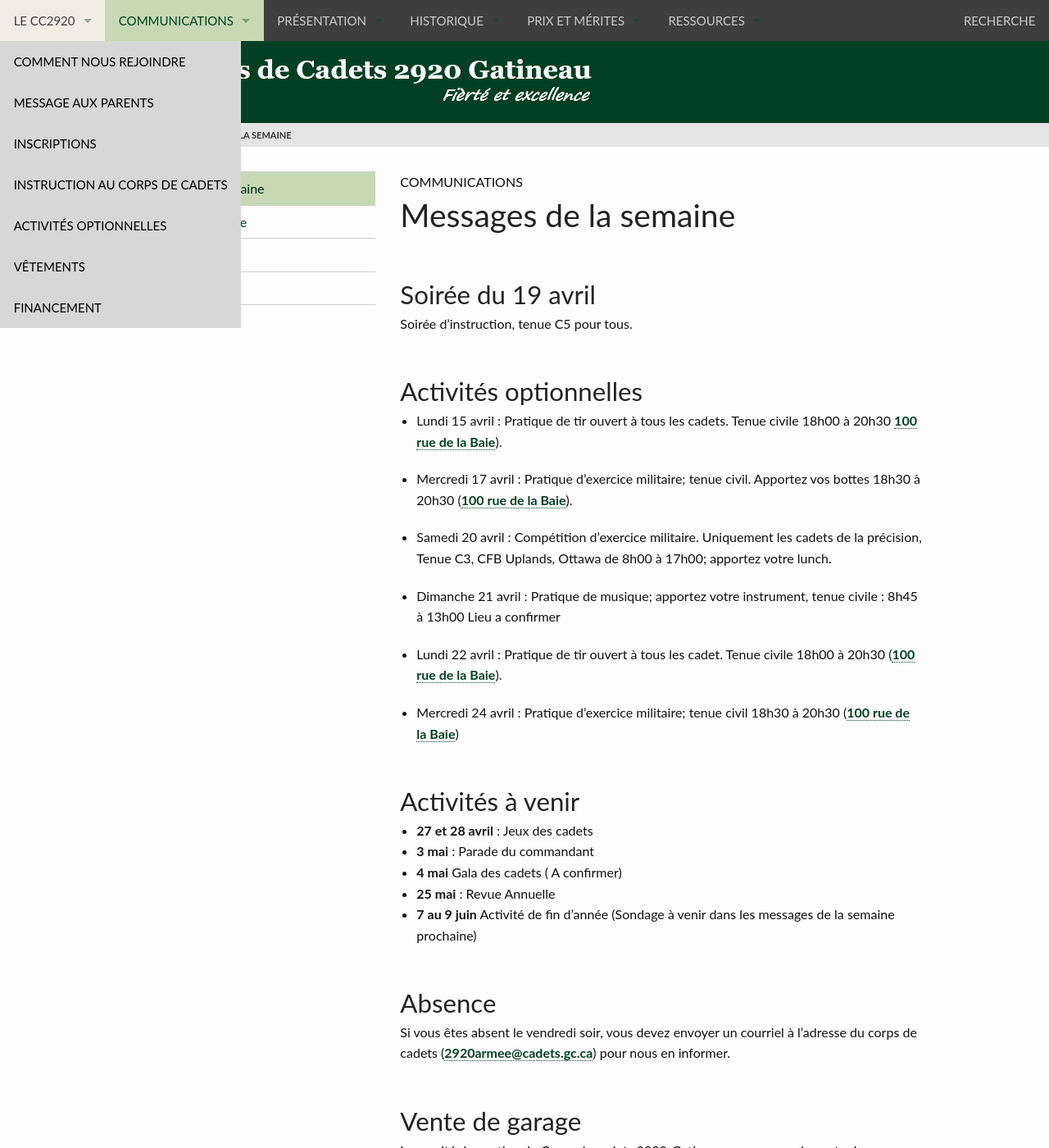
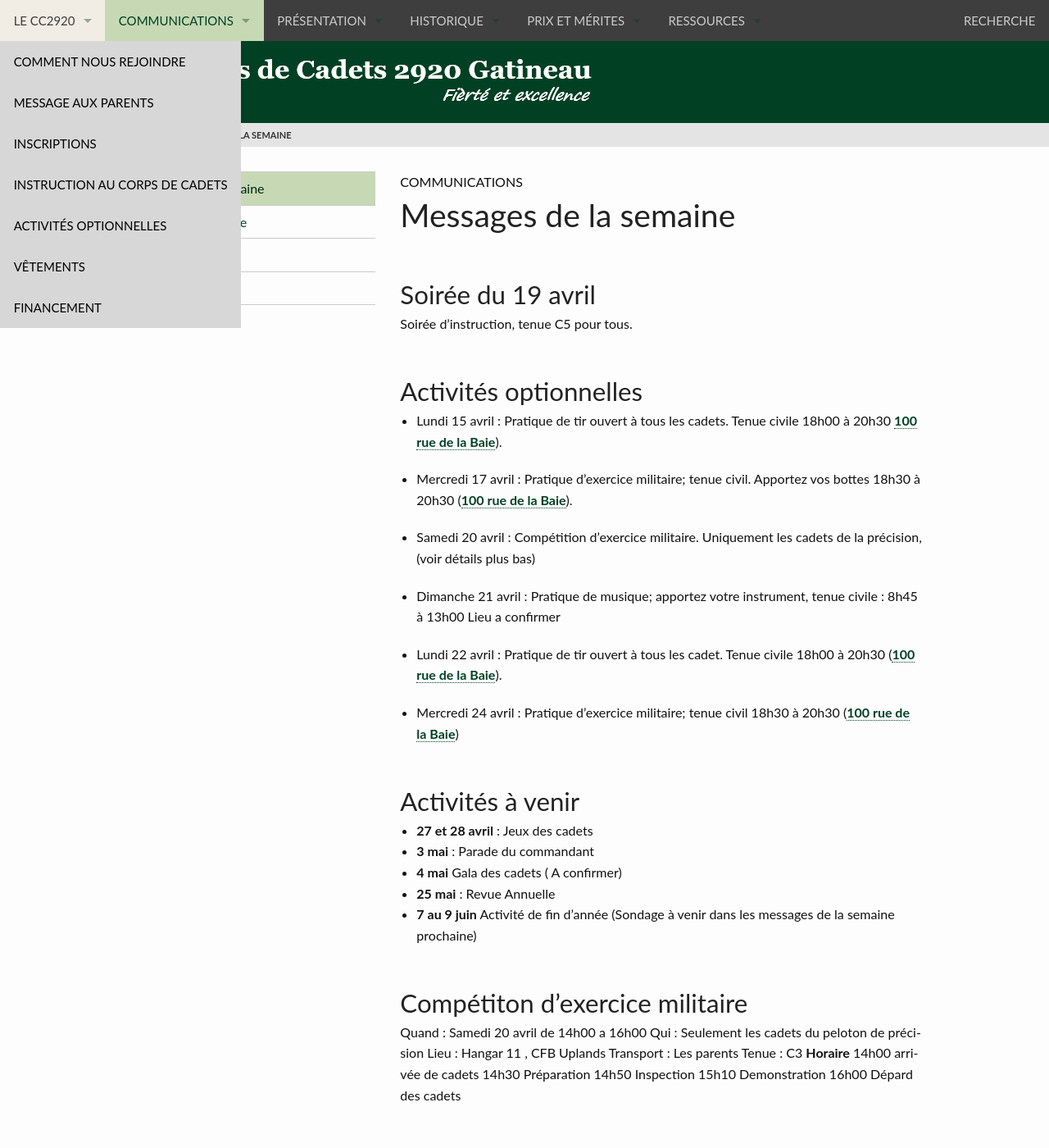
Before and after one commit to CC2920/web, a Jekyll site: the page built from _communications/messages.md, in a window 1280 px wide and 1400 px high. Shown: the whole window at 82% size. Built offline with Jekyll 4.4.1, drawn with Linux system fonts in a browser that asks for light colours.

Commit message:
Update PP

```diff
--- a/_communications/messages.md
+++ b/_communications/messages.md
@@ -14,7 +14,7 @@ Soirée d'instruction, tenue C5 pour tous.
 
 - Mercredi 17 avril : Pratique d'exercice militaire; tenue civil. Apportez vos bottes 18h30 à 20h30 ([100 rue de la Baie](/information/comment-nous-rejoindre/)).
 
-- Samedi 20 avril : Compétition d'exercice militaire. Uniquement les cadets de la précision, Tenue C3, CFB Uplands, Ottawa de 8h00 à 17h00; apportez votre lunch.
+- Samedi 20 avril : Compétition d'exercice militaire. Uniquement les cadets de la précision, (voir détails plus bas)
 
 - Dimanche 21 avril : Pratique de musique; apportez votre instrument, tenue civile : 8h45 à 13h00  Lieu a confirmer
 
@@ -31,6 +31,20 @@ Soirée d'instruction, tenue C5 pour tous.
 - **25 mai** : Revue Annuelle
 - **7 au 9 juin** Activité de fin d'année (Sondage à venir dans les messages de la semaine prochaine)
 
+## Compétiton d'exercice militaire
+
+Quand : Samedi 20 avril de 14h00 a 16h00
+Qui : Seulement les cadets du peloton de précision
+Lieu : Hangar 11 , CFB Uplands
+Transport : Les parents
+Tenue : C3
+        **Horaire**
+        14h00 arrivée de cadets
+        14h30 Préparation
+        14h50 Inspection
+        15h10 Demonstration
+        16h00 Dépard des cadets
+
 ## Absence
 
 Si vous êtes absent le vendredi soir, vous devez envoyer un courriel à l'adresse du corps de cadets (<2920armee@cadets.gc.ca>) pour nous en informer.
```
